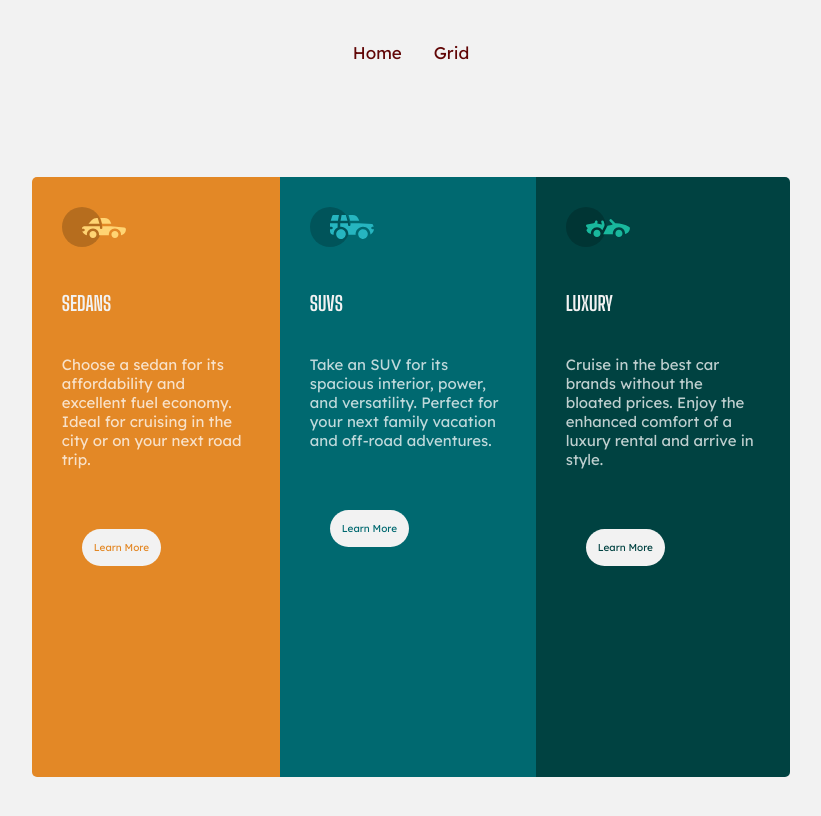
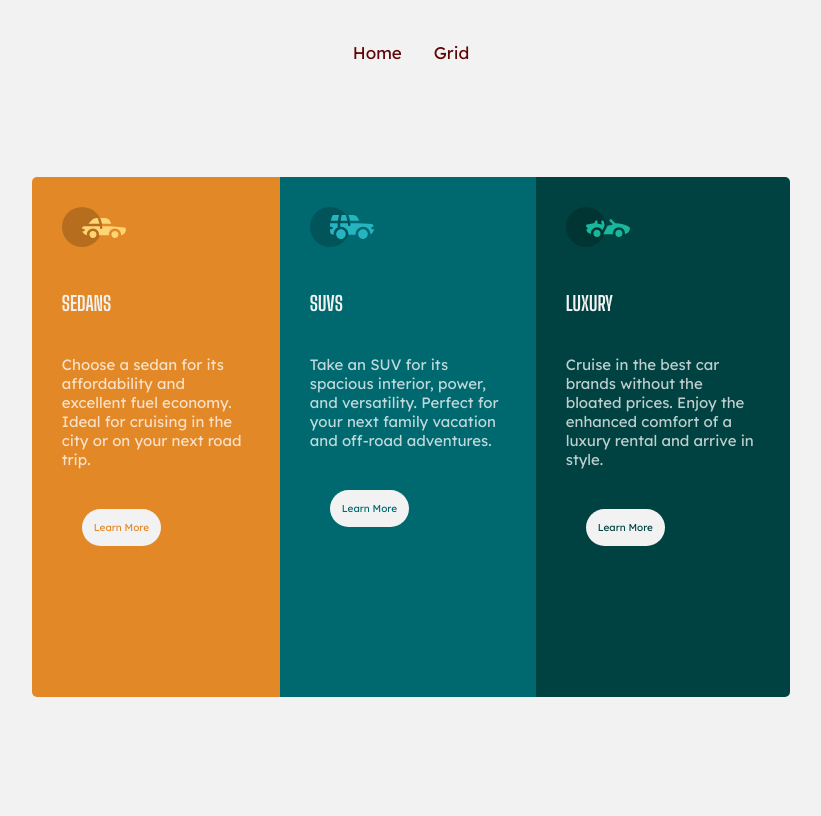
Before and after one commit to Kienitobo/CSS-Flexbox-and-grid, a plain HTML site: page index.html in a window 1280 px wide. Shown: the whole page, without its empty margins (229-1050 px from the left). Drawn offline with Linux system fonts and the light colour scheme.

Commit message:
change box heights

```diff
--- a/style.css
+++ b/style.css
@@ -34,7 +34,7 @@ main {
   display: flex;
   justify-content: center;
   align-items: center;
-  height: 70vh;
+  height: 60vh;
 }
 @font-face {
   font-family:'Lexend Deca';
@@ -68,7 +68,7 @@ svg {
   padding: 10px;
 }
 .buttonsec {
-  padding: 30px;
+  padding: 10px 30px 10px 30px;
   position: relative;
   top:20px;
 
```
